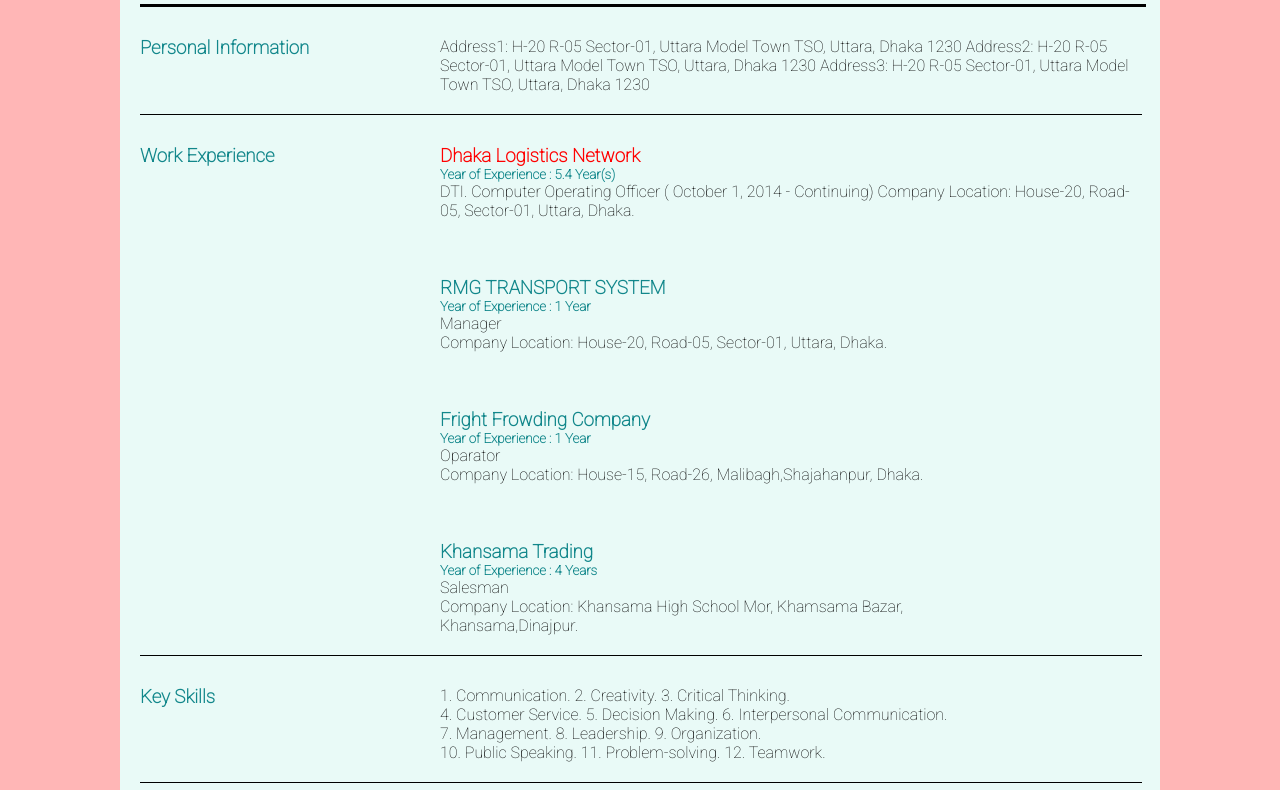
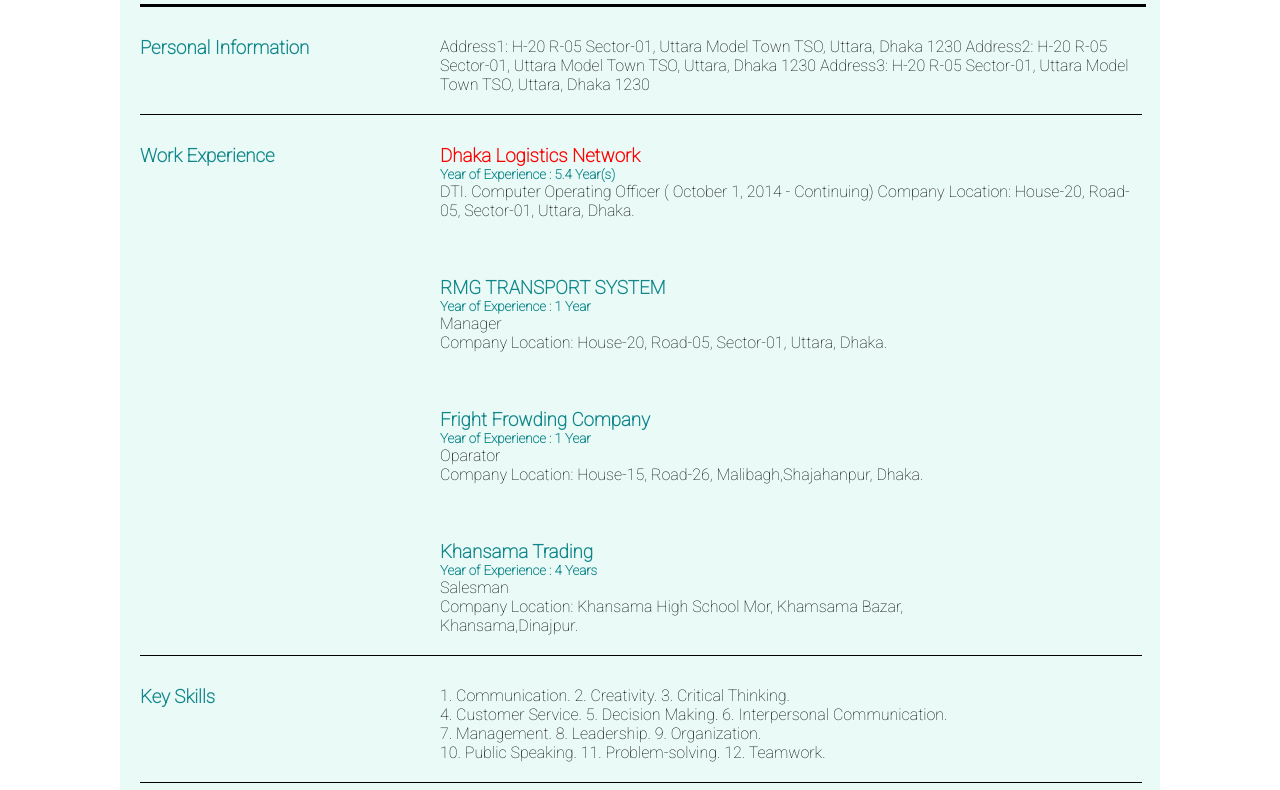
Before and after one commit to Anowar-Hossain-Rana/CV, a plain HTML site: page index.html in a window 1280 px wide. Shown: the part 162-952 px from the top of the page. Drawn offline with Linux system fonts and the light colour scheme.

Commit message:
Update style.css

```diff
--- a/style.css
+++ b/style.css
@@ -4,7 +4,7 @@
 }
 
 body{
-    background-color: rgb(255, 182, 182);
+    background-color: #FFFFFF;
     font-family: 'Roboto', sans-serif;
 }
 .container{
```
